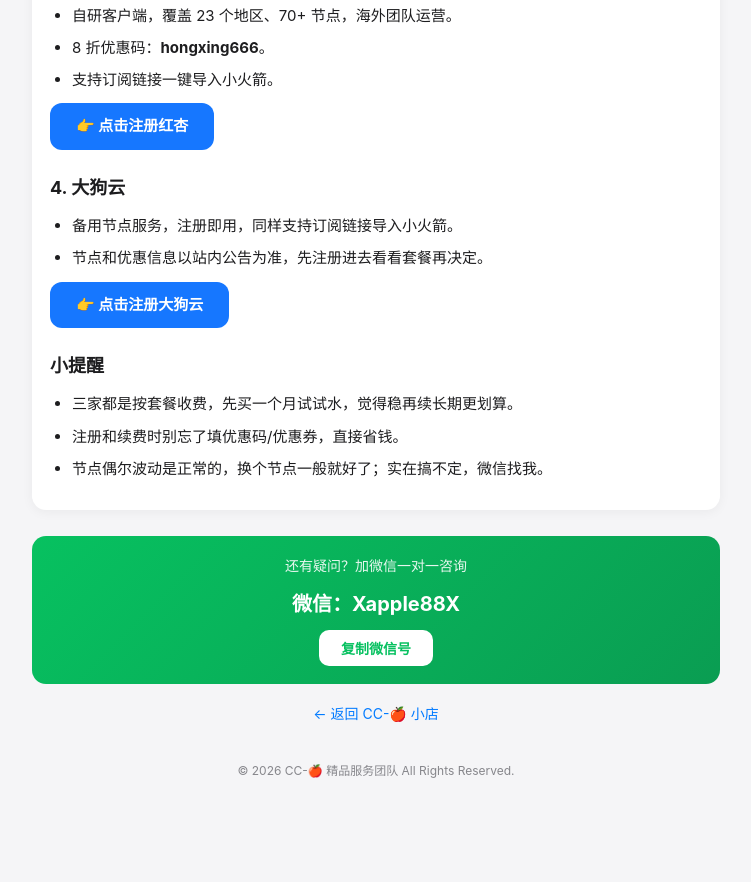
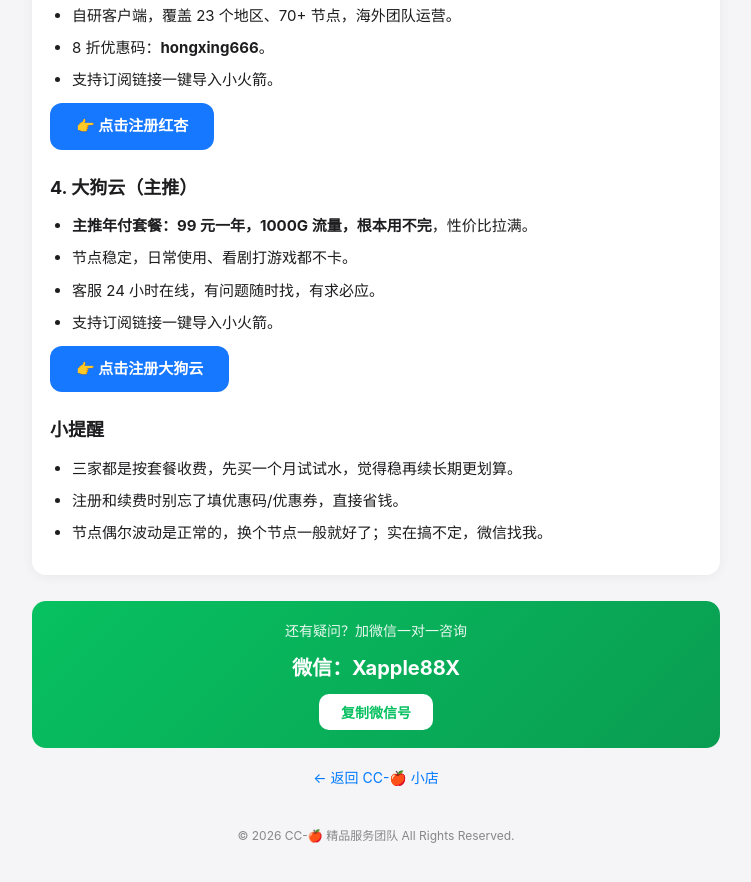
Before and after one commit to lqing3809-ctr/-articles, a plain HTML site: page airport-vpn-recommendation.html in a window 1280 px wide. Shown: the part 1026-1908 px from the top of the page, without its empty margins (264-1015 px from the left). Before the commit the page ends 1867 px from the top, so only its background shows below. Drawn offline with Linux system fonts and the light colour scheme.

Commit message:
大狗云补充主推套餐信息

```diff
--- a/airport-vpn-recommendation.html
+++ b/airport-vpn-recommendation.html
@@ -77,10 +77,12 @@ footer a{color:var(--blue);text-decoration:none}
 <li>支持订阅链接一键导入小火箭。</li>
 </ul>
 <p><a href="https://www.xn--8qv123c.co/auth/register?code=PDbB5DkI" target="_blank" style="display:inline-block;background:#1677ff;color:#fff;font-weight:bold;padding:10px 26px;border-radius:12px;text-decoration:none;">👉 点击注册红杏</a></p>
-<h2>4. 大狗云</h2>
+<h2>4. 大狗云（主推）</h2>
 <ul>
-<li>备用节点服务，注册即用，同样支持订阅链接导入小火箭。</li>
-<li>节点和优惠信息以站内公告为准，先注册进去看看套餐再决定。</li>
+<li><b>主推年付套餐：99 元一年，1000G 流量，根本用不完</b>，性价比拉满。</li>
+<li>节点稳定，日常使用、看剧打游戏都不卡。</li>
+<li>客服 24 小时在线，有问题随时找，有求必应。</li>
+<li>支持订阅链接一键导入小火箭。</li>
 </ul>
 <p><a href="https://47.243.165.123:56783/#/register?code=cQbfMsau" target="_blank" style="display:inline-block;background:#1677ff;color:#fff;font-weight:bold;padding:10px 26px;border-radius:12px;text-decoration:none;">👉 点击注册大狗云</a></p>
 <h2>小提醒</h2>
```
